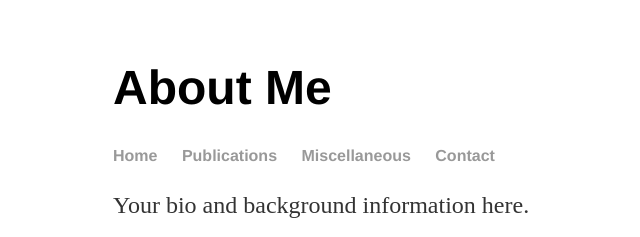
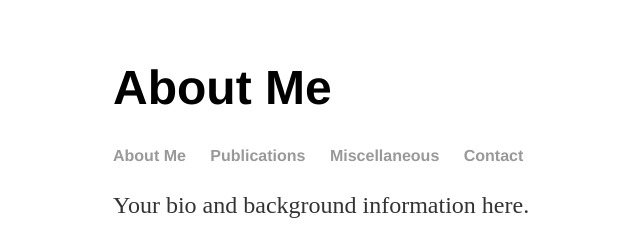
Before and after one commit to sebin-oh/sebin-oh.github.io, a plain HTML site: page about.html in a window 1280 px wide. Shown: the top 237 px of the page, without its empty margins (79-719 px from the left). Drawn offline with Linux system fonts and the light colour scheme.

Commit message:
Update about.html

```diff
--- a/about.html
+++ b/about.html
@@ -11,7 +11,7 @@
         <h1>About Me</h1>
         <nav>
             <ul>
-            <li><a href="index.html">Home</a></li>
+            <li><a href="about.html">About Me</a></li>
             <li><a href="publications.html">Publications</a></li>
             <li><a href="miscellaneous.html">Miscellaneous</a></li>
             <li><a href="contact.html">Contact</a></li>
```
